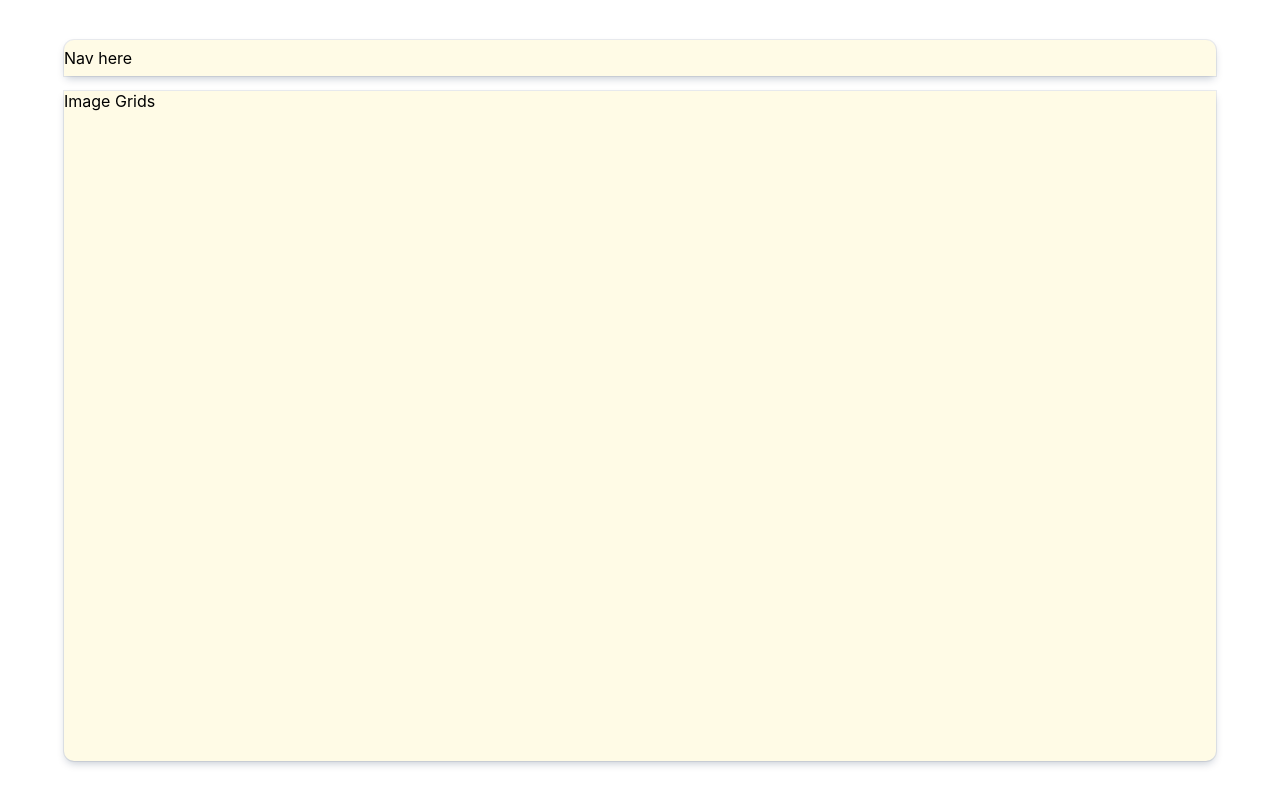
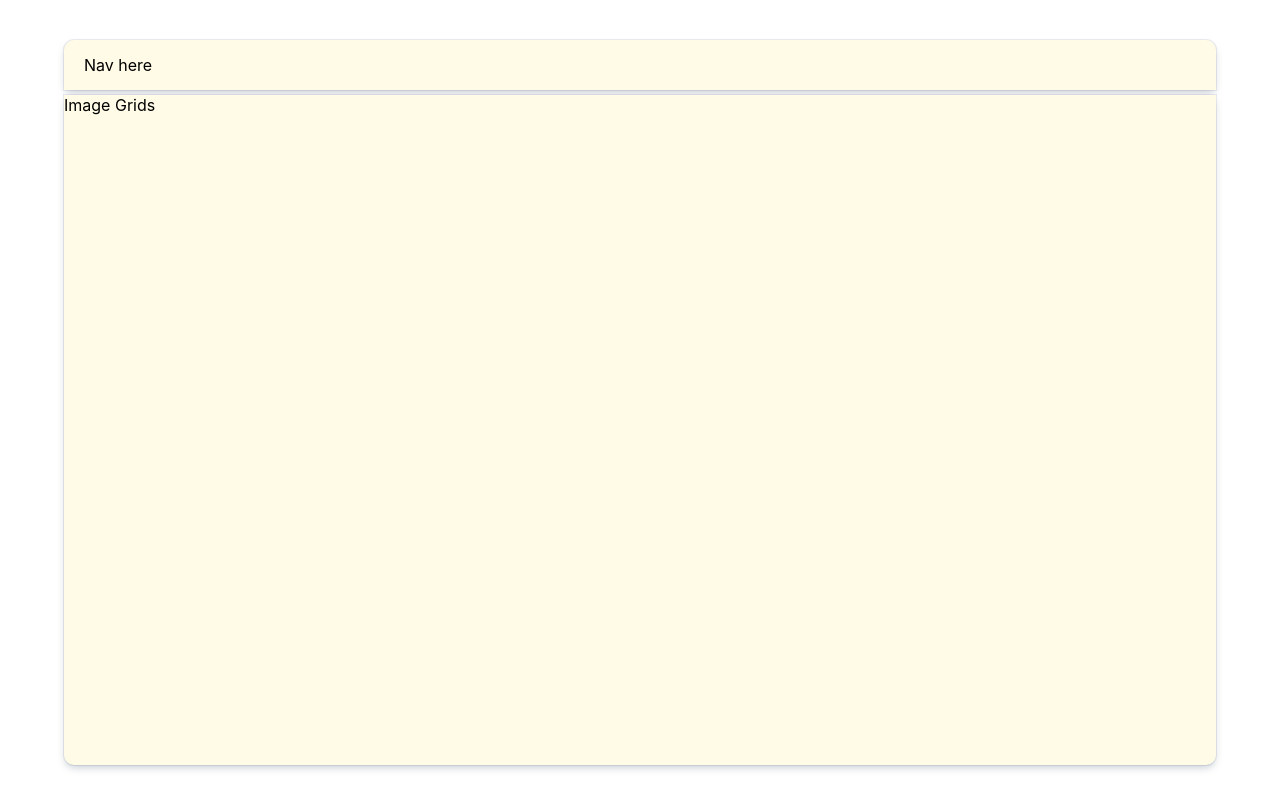
Before and after one commit to nomanfc/React_Js_Image_Gallery, a React (Create React App) app: page / in a window 1280 px wide. Built offline with nearby package versions, Linux system fonts and the light colour scheme.

Commit message:
Gallery module css has been updated

```diff
--- a/src/styles/gallery.module.css
+++ b/src/styles/gallery.module.css
@@ -17,8 +17,9 @@
     background-color: #FFFBE6;
     display: flex;
     align-items: center;
-    height: 5%;
-    margin-bottom: 15px;
+    height: 7%;
+    margin-bottom: 5px;
+    padding: 0px 20px;
     border-radius: 10px 10px 0px 0px;
     box-shadow: rgba(9, 30, 66, 0.25) 0px 4px 8px -2px,
     rgba(9, 30, 66, 0.08) 0px 0px 0px 1px;
```
